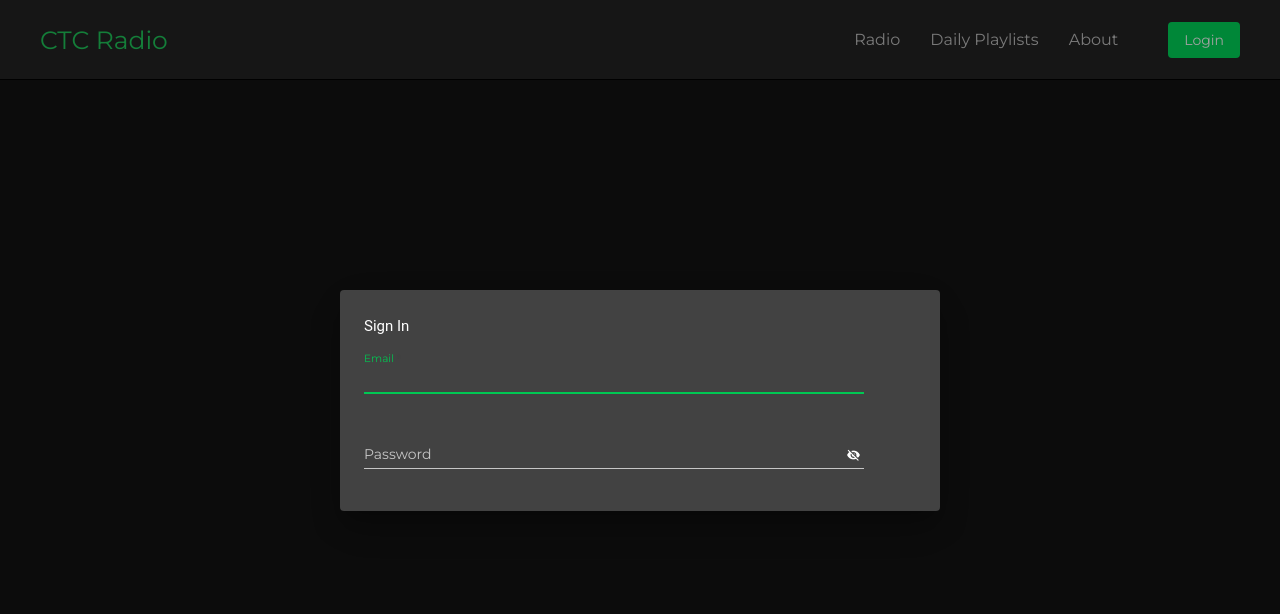
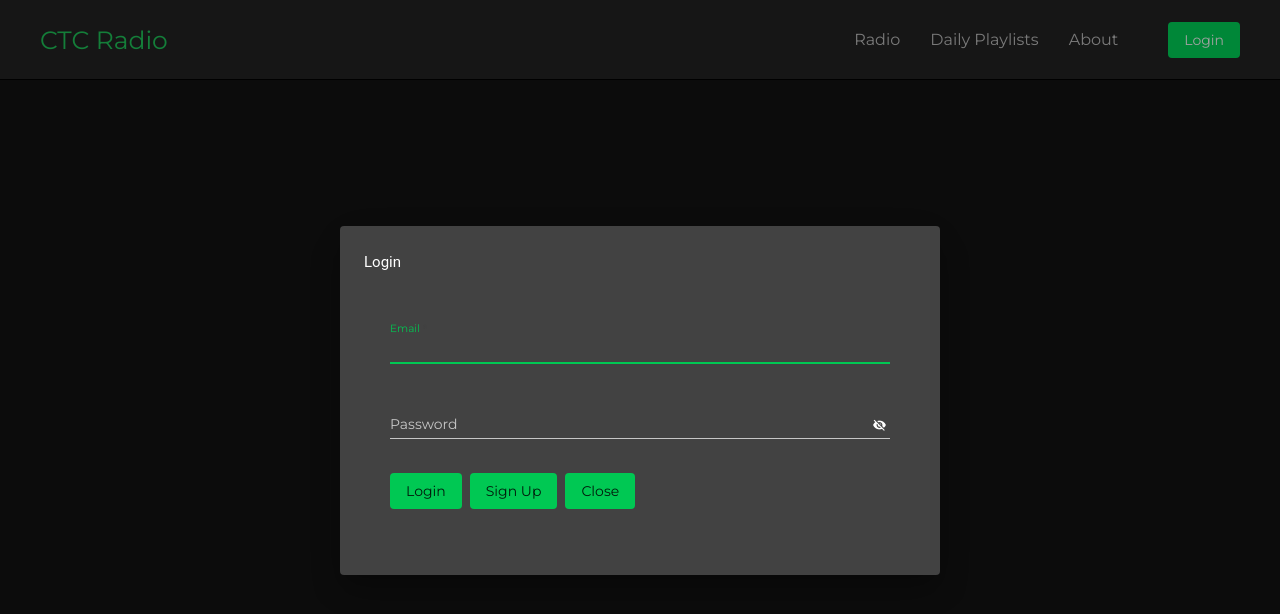
Before and after one commit to emmynk35/CTC-Radio, an Angular app: page / in a window 1280 px wide. Both pictures are taken after a click on the button "Login". Shown: the top 614 px of the page. Built offline with nearby package versions, Linux system fonts and the light colour scheme.

Commit message:
saves email and password from input fields

```diff
--- a/src/app/app.component.ts
+++ b/src/app/app.component.ts
@@ -20,6 +20,7 @@ export class AppComponent implements OnInit{
   openLogin(): void {
     this.dialog.open(LoginComponent, {
         width: '600px',
+        panelClass: 'my-dialog',
     });
   }
 }
--- a/src/app/components/login/login.component.css
+++ b/src/app/components/login/login.component.css
@@ -1,4 +1,6 @@
 .example-form {
+    position: relative;
+    margin: 50px auto;
     min-width: 150px;
     max-width: 500px;
     width: 100%;
@@ -9,3 +11,7 @@
     width: 100%;
 
   }
+  .close-button {
+
+    transform: translate(50%, -50%);
+  }
--- a/src/app/components/login/login.component.html
+++ b/src/app/components/login/login.component.html
@@ -1,4 +1,5 @@
-<h4>Sign In</h4>
+
+<h4>Login</h4>
 <form class="example-form">
     <mat-form-field class="example-full-width">
       <mat-label>Email</mat-label>
@@ -15,10 +16,16 @@
     <br>
     <mat-form-field class="example-full-width">
         <mat-label>Password</mat-label>
-        <input matInput [type]="hide ? 'password' : 'text'">
+        <input matInput [type]="hide ? 'password' : 'text'" matInput [formControl]="password">
         <button mat-icon-button matSuffix (click)="hide = !hide" [attr.aria-label]="'Hide password'" [attr.aria-pressed]="hide">
         <mat-icon>{{hide ? 'visibility_off' : 'visibility'}}</mat-icon>
         </button>
-      </mat-form-field>
-
+    </mat-form-field>
+    <mat-dialog-actions>
+        <div class="button-holder">
+            <button mat-flat-button color="primary" (click)="onSubmitLogin()" >Login</button>
+            <button mat-flat-button color="primary" (click)="onCreateNewAccount()" >Sign Up</button>
+            <button mat-flat-button mat-dialog-close color="primary" mat-dialog-close>Close</button>
+        </div>
+    </mat-dialog-actions>
   </form>
--- a/src/app/components/login/login.component.ts
+++ b/src/app/components/login/login.component.ts
@@ -21,15 +21,24 @@ import {ErrorStateMatcher} from '@angular/material/core';
 
     hide = true;
 
+    password = new FormControl('');
+    emailFormControl = new FormControl('', [
+        Validators.required,
+        Validators.email,
+      ]);
+
+      matcher = new MyErrorStateMatcher();
     constructor(
        public dialogRef: MatDialogRef<LoginComponent>,
        @Inject(MAT_DIALOG_DATA) public data:any){}
 
-       emailFormControl = new FormControl('', [
-        Validators.required,
-        Validators.email,
-      ]);
+    public onSubmitLogin(){
+        this.hide = false;
+        alert("email: "+this.emailFormControl.value+ "    password: "+this.password.value);
 
-       matcher = new MyErrorStateMatcher();
+
+    }
+
+
 
  }
```
